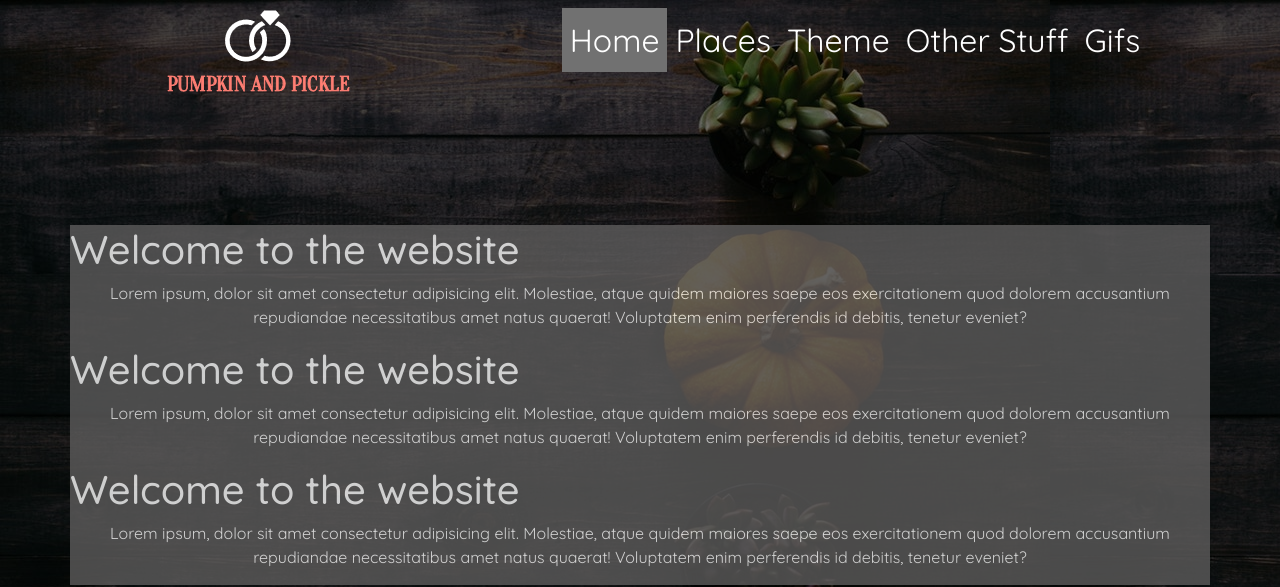
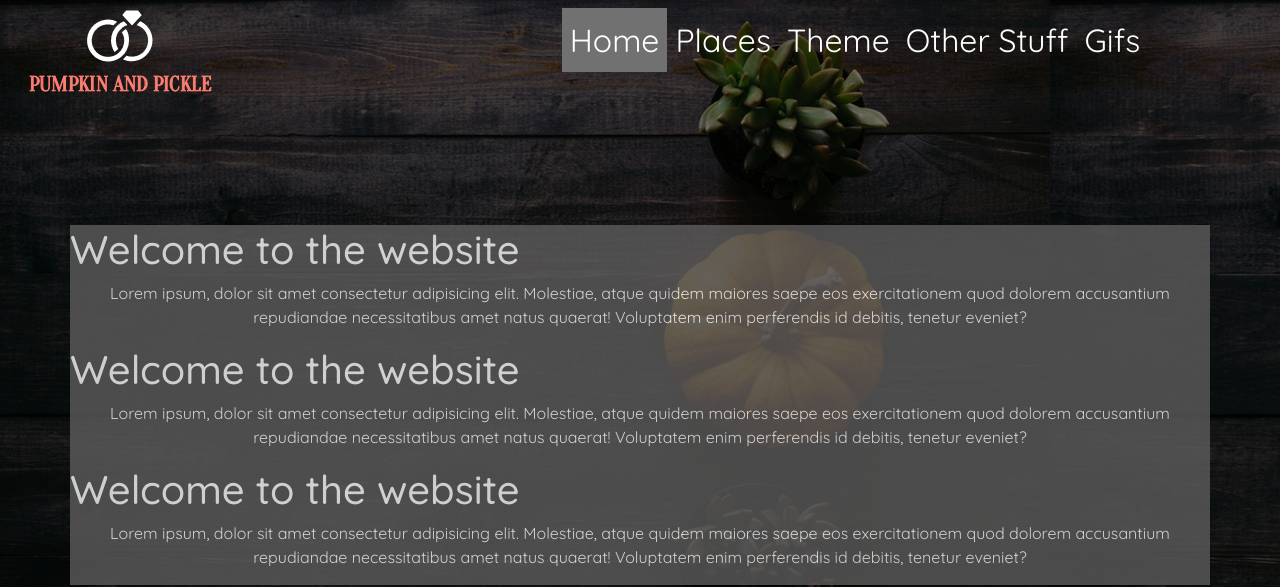
Before and after one commit to EleonoreChevillion/Wedwed, a website: page home.html in a window 1280 px wide. Shown: the top 587 px of the page. Drawn offline with nearby package versions, Linux system fonts and the light colour scheme; a web font is replaced by a local one.

```diff
--- a/home.html
+++ b/home.html
@@ -22,7 +22,10 @@
   <body>
     <!-- <div id="background"></div> -->
     <div class="row">
-      <div class="col-md-5"><img class="logo" src="./assets/images/Picture1.png" alt="logo" /></div>
+      <div class="col-sm-1">
+        <img class="logo" src="./assets/images/Picture1.png" alt="logo" />
+      </div>
+      <div class="col-md-4"></div>
       <div class="col-md-7">
         <nav class="navbar navbar-expand-lg">
           <button
```
